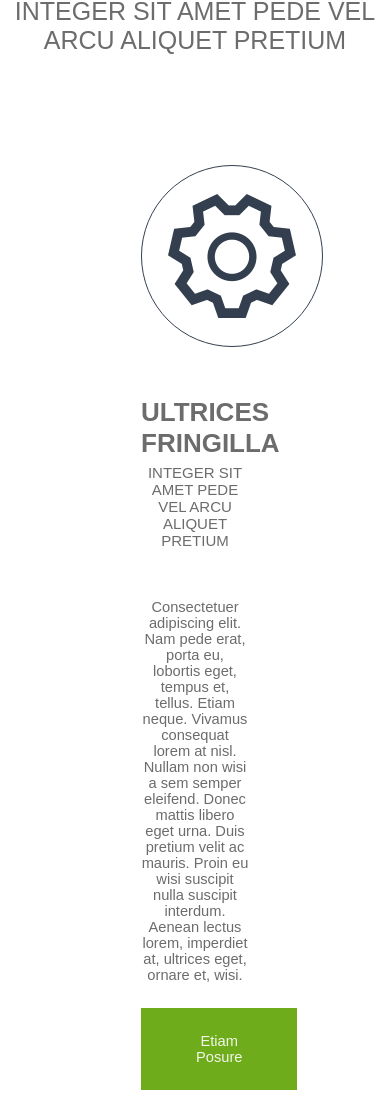
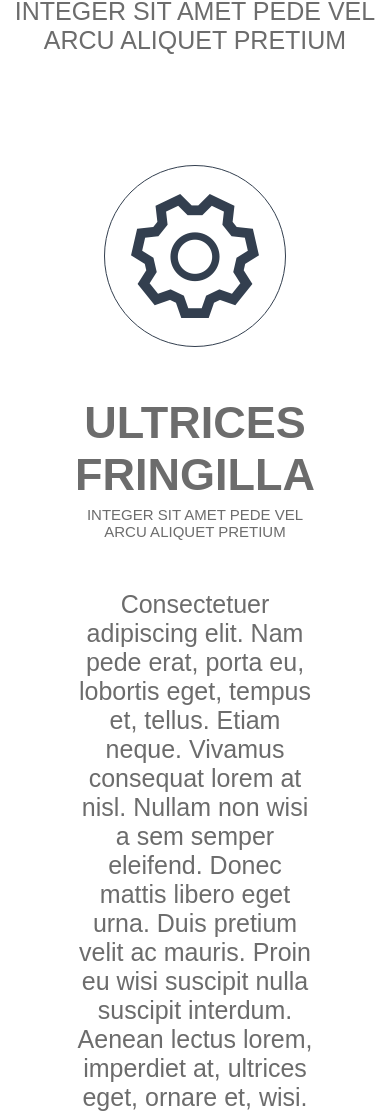
Before and after one commit to aromanof/aromanof.github.io, a plain HTML site: page index.html in a window 390 px wide. Shown: the part 1335-2446 px from the top of the page. Drawn offline with Linux system fonts and the light colour scheme; files whose address does not match are found by name.

Commit message:
adaptated version_mobile

```diff
--- a/css/media.css
+++ b/css/media.css
@@ -15,11 +15,18 @@ label{
 	#b1, #b2{
 		border-right: none;
 	}
-	#wrap_h2{
+	#wrap_h2, .container h2{
 		font-size: 45px;
 	}
-	#wrap_p{
+	#wrap_p, .container p{
 		font-size: 25px;
+	}
+
+	.block{
+		max-width: 70%;
+		text-align: center;
+		padding-right: 30px;
+		padding-left: 30px;
 	}
 }
 
@@ -62,4 +69,14 @@ label{
 		line-height: 1.5;
 	}
 
+@media all and (max-width: 637px){
+
+	#blocks_wrapper{
+		position: relative;
+	}
+
+	.block{
+		max-width: 100%;
+		text-align: center;
+	}
 }
```
